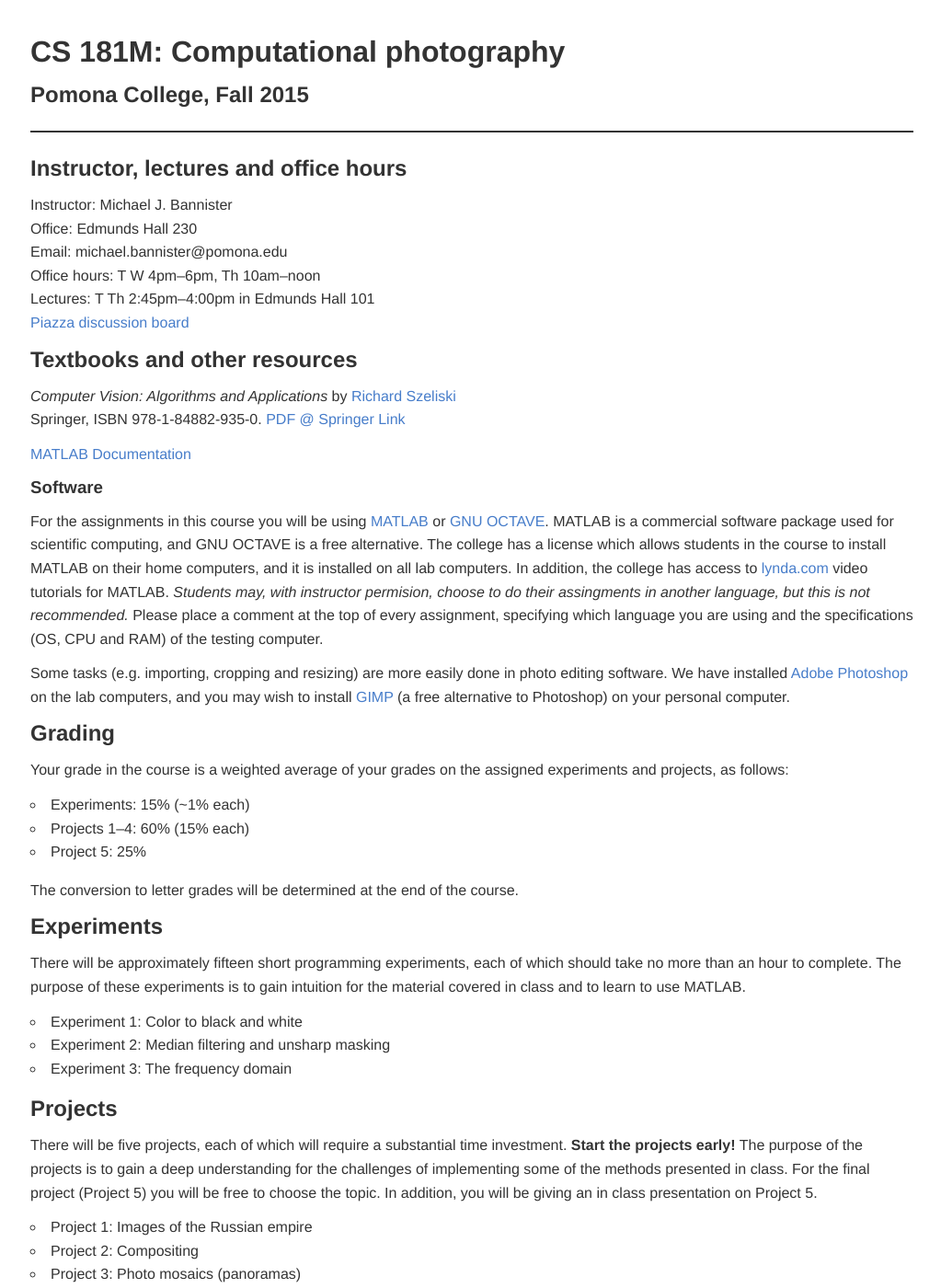
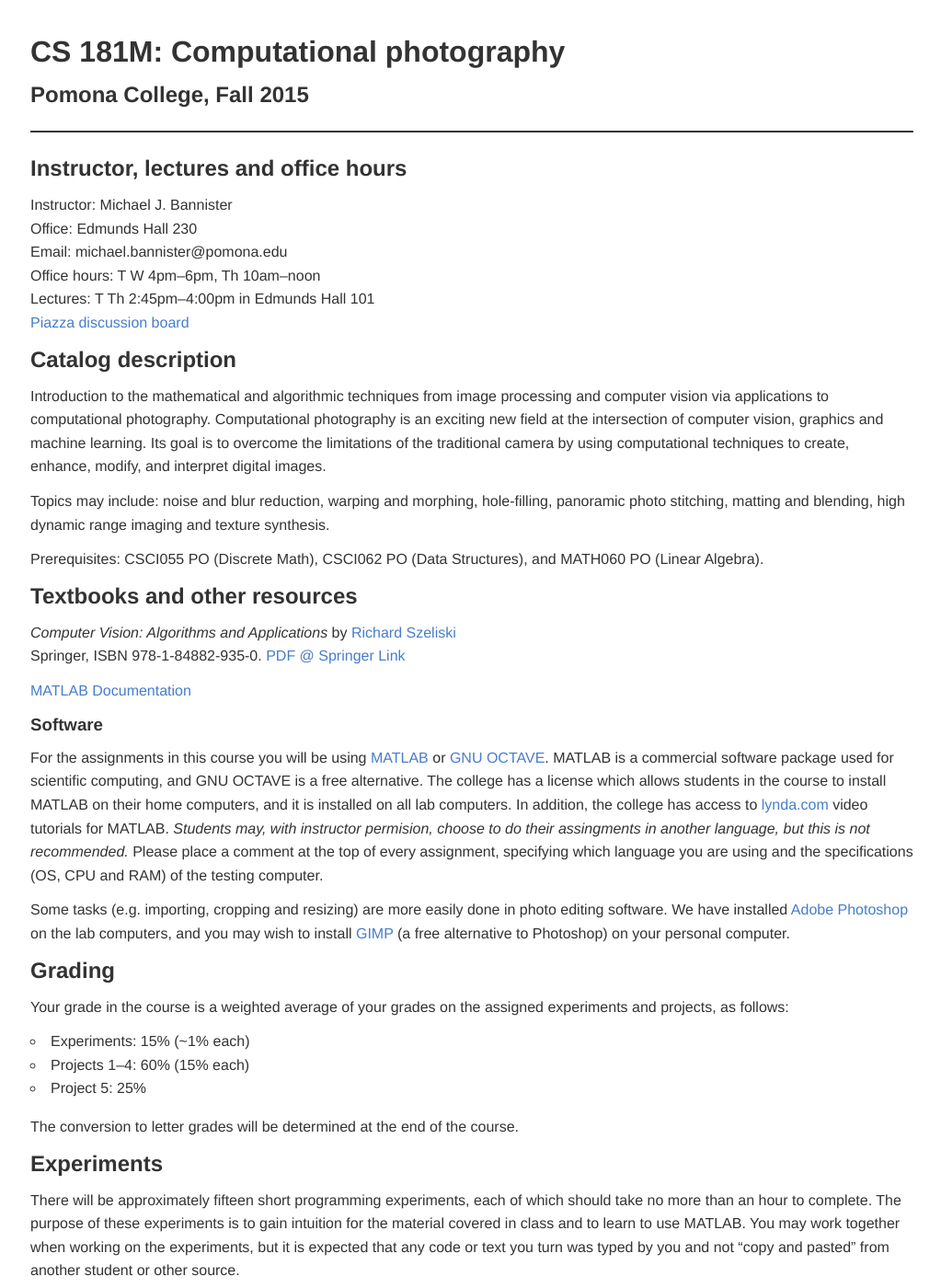
Before and after one commit to jacksonjw12/mbannister.github.io, a Jekyll site: the page built from _teaching/181m-f15/index.md, in a window 1280 px wide and 1400 px high. Shown: the whole window at 92% size, without its empty margins (127-1150 px from the left). Built offline with Jekyll 4.4.1, drawn with Linux system fonts in a browser that asks for light colours; some of the changed text lies outside the part shown.

Commit message:
Added some explanation to the webpage.

```diff
--- a/_teaching/181m-f15/index.md
+++ b/_teaching/181m-f15/index.md
@@ -18,6 +18,13 @@ Email: michael.bannister@pomona.edu
 Office hours: T W 4pm--6pm, Th 10am--noon
 Lectures: T Th 2:45pm--4:00pm in Edmunds Hall 101
 [Piazza discussion board](//piazza.com/pomona/fall2015/cs181m/home)
+
+## Catalog description
+Introduction to the mathematical and algorithmic techniques from image processing and computer vision via applications to computational photography. Computational photography is an exciting new field at the intersection of computer vision, graphics and machine learning. Its goal is to overcome the limitations of the traditional camera by using computational techniques to create, enhance, modify, and interpret digital images.
+
+Topics may include: noise and blur reduction, warping and morphing, hole-filling, panoramic photo stitching, matting and blending, high dynamic range imaging and texture synthesis.
+
+Prerequisites: CSCI055 PO (Discrete Math), CSCI062 PO (Data Structures), and MATH060 PO (Linear Algebra).
 
 ## Textbooks and other resources
 
@@ -43,14 +50,14 @@ Your grade in the course is a weighted average of your grades on the assigned ex
 The conversion to letter grades will be determined at the end of the course.
 
 ## Experiments
-There will be approximately fifteen short programming experiments, each of which should take no more than an hour to complete. The purpose of these experiments is to gain intuition for the material covered in class and to learn to use MATLAB.
+There will be approximately fifteen short programming experiments, each of which should take no more than an hour to complete. The purpose of these experiments is to gain intuition for the material covered in class and to learn to use MATLAB. You may work together when working on the experiments, but it is expected that any code or text you turn was typed by you and not "copy and pasted" from another student or other source.
 
 - Experiment 1: Color to black and white
 - Experiment 2: Median filtering and unsharp masking
 - Experiment 3: The frequency domain
 
 ## Projects
-There will be five projects, each of which will require a substantial time investment. __Start the projects early!__ The purpose of the projects is to gain a deep understanding for the challenges of implementing some of the methods presented in class. For the final project (Project 5) you will be free to choose the topic. In addition, you will be giving an in class presentation on Project 5.
+There will be five projects, each of which will require a substantial time investment. __Start the projects early!__ The purpose of the projects is to gain a deep understanding for the challenges of implementing some of the methods presented in class. For the final project (Project 5) you will be free to choose the topic. In addition, you will be giving an in class presentation on Project 5. Projects 1 to 4 will be pair programming projects, and project 5 will be done in groups of two are three students.
 
 - Project 1: Images of the Russian empire
 - Project 2: Compositing
```
